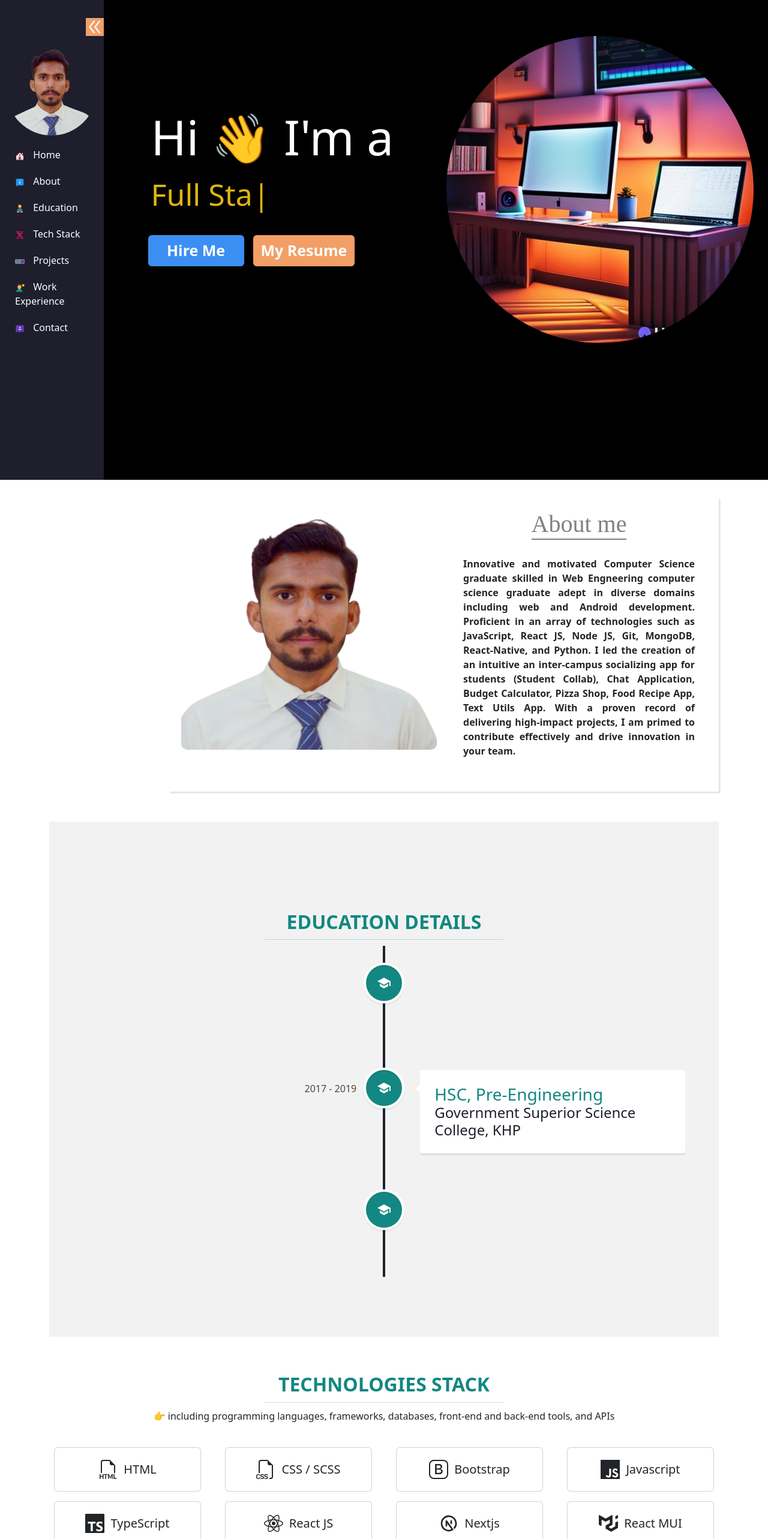
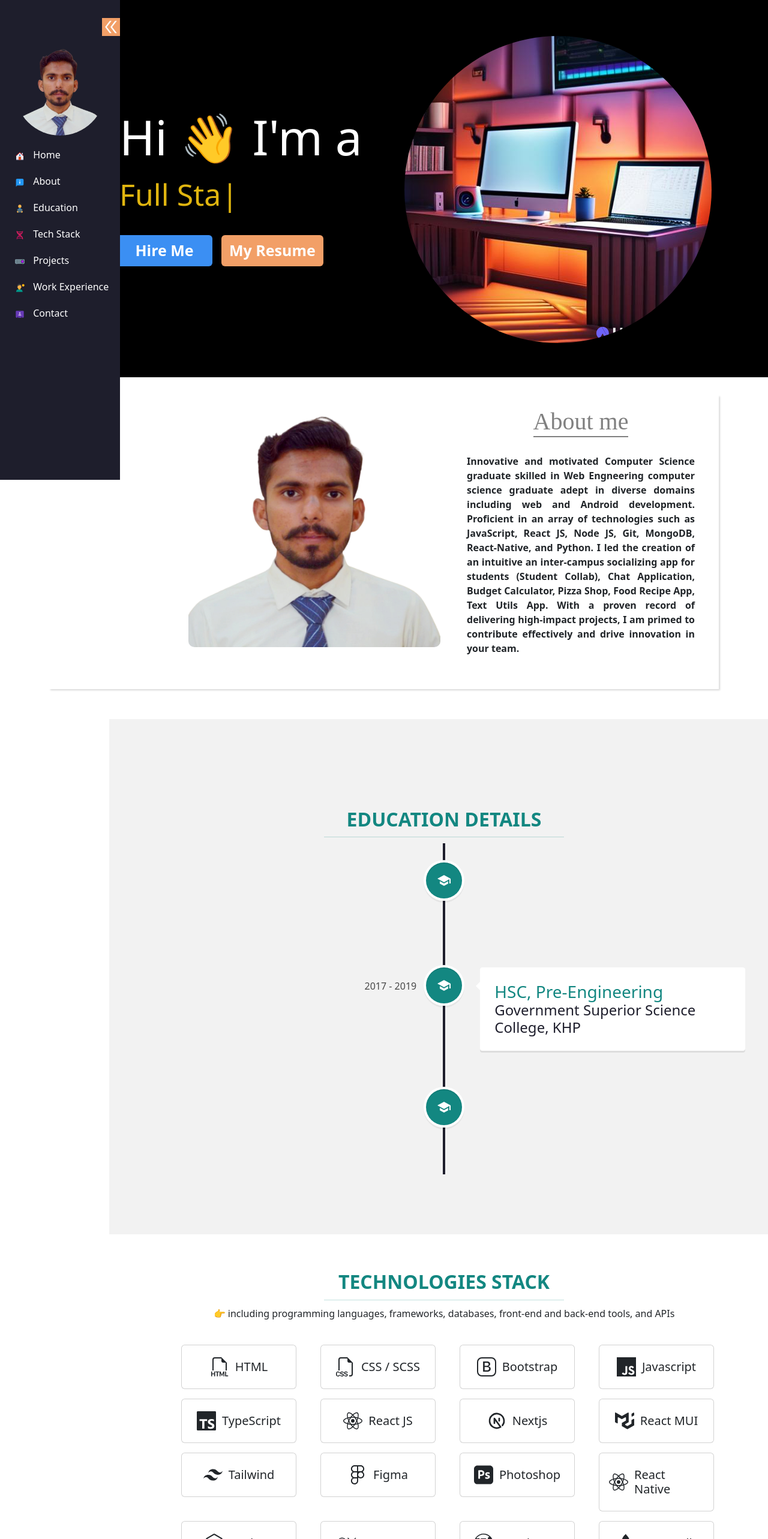
Before and after one commit to Umair513/Portfolio, a React (Create React App) app in the folder client/: page / in a window 1280 px wide. Shown: the top 2566 px of the page at 60% size. Built offline with nearby package versions, Linux system fonts and the light colour scheme.

Commit message:
margin-left error fixed

```diff
--- a/client/src/components/layout/Layout.css
+++ b/client/src/components/layout/Layout.css
@@ -13,6 +13,7 @@
   width: 200px;
   height: 100vh;
   background-color: #1e1e2c;
+  position: fixed;
 }
 .sidebar-toggle-icons {
   display: flex;
--- a/client/src/pages/About/About.css
+++ b/client/src/pages/About/About.css
@@ -1,7 +1,7 @@
 .about {
   margin: 30px 0px;
   padding: 20px;
-  margin-left: 200px;
+  /* margin-left: 200px; */
   box-shadow: rgba(0, 0, 0, 0.15) 1.95px 1.95px 2.6px;
 }
 
--- a/client/src/pages/Education/Education.css
+++ b/client/src/pages/Education/Education.css
@@ -2,6 +2,7 @@
   margin: 50px 0px;
   background-color: rgba(128, 128, 128, 0.101);
   padding: 100px 0px;
+  margin-left: 100px;
 }
 
 .education hr {
--- a/client/src/pages/Home/home.css
+++ b/client/src/pages/Home/home.css
@@ -24,6 +24,7 @@
   padding: 5px;
   padding-top: 80px;
   font-size: 80px;
+  margin-left: 50px;
 }
 
 .home-content h2 {
@@ -31,6 +32,7 @@
   /* padding-top: 80px; */
   color: #e0b50f;
   font-size: 50px;
+  margin-left: 50px;
 }
 .home-buttons .btn-hire {
   background-color: #3b8ff3;
@@ -39,6 +41,7 @@
   font-size: 25px;
   font-weight: bolder;
   margin-top: 25px;
+  margin-left: 50px;
 }
 .home-buttons .btn-hire:hover {
   background-color: white;
--- a/client/src/pages/Projects/Projects.css
+++ b/client/src/pages/Projects/Projects.css
@@ -1,5 +1,6 @@
 .project {
   margin: 50px 0px;
+  margin-left: 100px;
 }
 
 .project hr {
--- a/client/src/pages/Techstack/Techstack.css
+++ b/client/src/pages/Techstack/Techstack.css
@@ -1,5 +1,9 @@
 .techstack {
   margin-top: 60px;
+  margin-left: 100px;
+}
+.row {
+  margin-left: 200px;
 }
 
 .techstack hr {
--- a/client/src/pages/WorkEx/Work.css
+++ b/client/src/pages/WorkEx/Work.css
@@ -1,5 +1,6 @@
 .work {
   background-color: #1387812a;
+  margin-left: 200px;
 }
 
 .work-exp {
```
Also changed, not shown: 1 other file (tests, documents, lock files or other folders).
